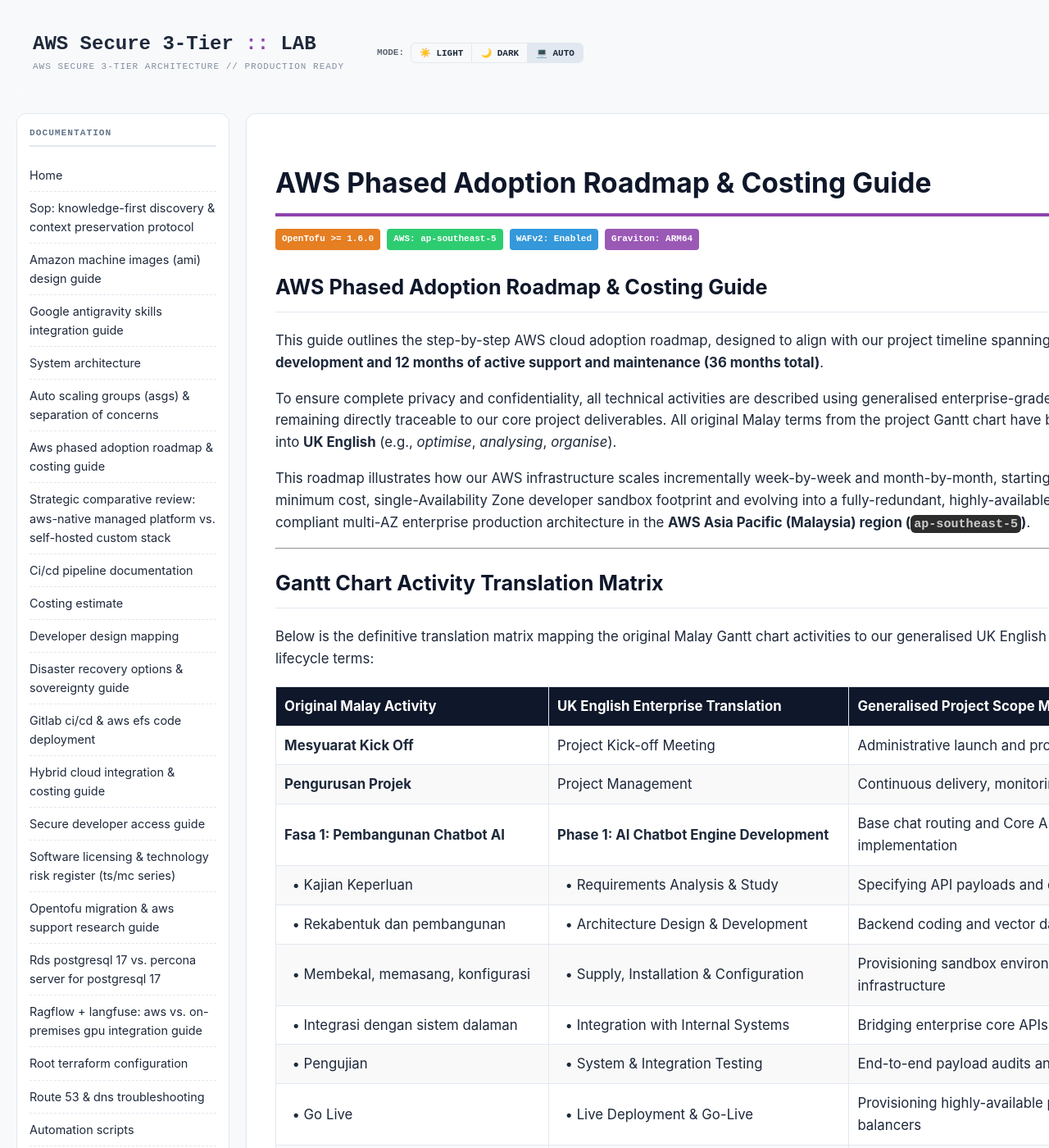
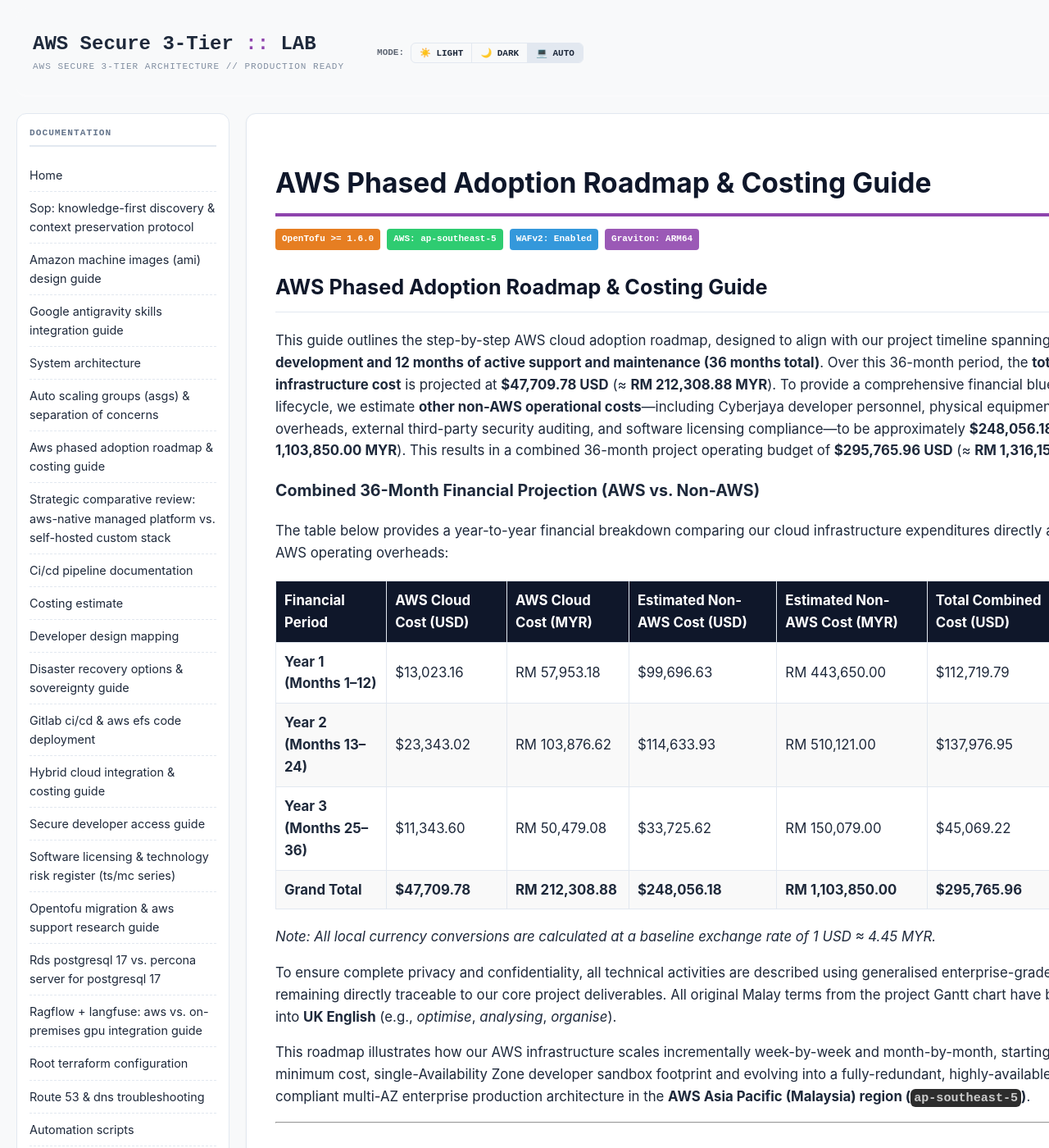
Before and after one commit to SongketMail/aws-3tier-deployment-for-ai-infra, a Jekyll site: the page built from docs/aws-adoption-roadmap.md, in a window 1280 px wide and 1400 px high. Shown: the whole window at 82% size. Built offline with Jekyll 4.4.1, drawn with Linux system fonts in a browser that asks for light colours.

Commit message:
docs: add overall and year-by-year AWS and non-AWS costs to adoption roadmap
Integrate total 36-month AWS infrastructure cost projections and
estimated non-AWS operational costs (personnel, office overheads,
audit, licensing compliance) into the phased adoption roadmap. Added
a granular, year-to-year combined financial projection table in both
USD and MYR. All document formatting is standardized for OKF compliance.

Co-authored-by: google-labs-jules[bot] <161369871+google-labs-jules[bot]@users.noreply.github.com>

```diff
--- a/docs/aws-adoption-roadmap.md
+++ b/docs/aws-adoption-roadmap.md
@@ -8,7 +8,20 @@ topics: ["aws", "cloud", "architecture", "costing", "roadmap", "lifecycle", "com
 ---
 # AWS Phased Adoption Roadmap & Costing Guide
 
-This guide outlines the step-by-step AWS cloud adoption roadmap, designed to align with our project timeline spanning **2 years of development and 12 months of active support and maintenance (36 months total)**.
+This guide outlines the step-by-step AWS cloud adoption roadmap, designed to align with our project timeline spanning **2 years of development and 12 months of active support and maintenance (36 months total)**. Over this 36-month period, the **total overall AWS infrastructure cost** is projected at **$47,709.78 USD** (≈ **RM 212,308.88 MYR**). To provide a comprehensive financial blueprint for the entire lifecycle, we estimate **other non-AWS operational costs**—including Cyberjaya developer personnel, physical equipment, local office overheads, external third-party security auditing, and software licensing compliance—to be approximately **$248,056.18 USD** (≈ **RM 1,103,850.00 MYR**). This results in a combined 36-month project operating budget of **$295,765.96 USD** (≈ **RM 1,316,158.88 MYR**).
+
+### Combined 36-Month Financial Projection (AWS vs. Non-AWS)
+
+The table below provides a year-to-year financial breakdown comparing our cloud infrastructure expenditures directly against estimated non-AWS operating overheads:
+
+| Financial Period | AWS Cloud Cost (USD) | AWS Cloud Cost (MYR) | Estimated Non-AWS Cost (USD) | Estimated Non-AWS Cost (MYR) | Total Combined Cost (USD) | Total Combined Cost (MYR) |
+| :--- | :--- | :--- | :--- | :--- | :--- | :--- |
+| **Year 1 (Months 1–12)** | $13,023.16 | RM 57,953.18 | $99,696.63 | RM 443,650.00 | $112,719.79 | RM 501,603.18 |
+| **Year 2 (Months 13–24)** | $23,343.02 | RM 103,876.62 | $114,633.93 | RM 510,121.00 | $137,976.95 | RM 613,997.62 |
+| **Year 3 (Months 25–36)** | $11,343.60 | RM 50,479.08 | $33,725.62 | RM 150,079.00 | $45,069.22 | RM 200,558.08 |
+| **Grand Total** | **$47,709.78** | **RM 212,308.88** | **$248,056.18** | **RM 1,103,850.00** | **$295,765.96** | **RM 1,316,158.88** |
+
+*Note: All local currency conversions are calculated at a baseline exchange rate of 1 USD ≈ 4.45 MYR.*
 
 To ensure complete privacy and confidentiality, all technical activities are described using generalised enterprise-grade classifications while remaining directly traceable to our core project deliverables. All original Malay terms from the project Gantt chart have been fully translated into **UK English** (e.g., *optimise*, *analysing*, *organise*).
 
```
